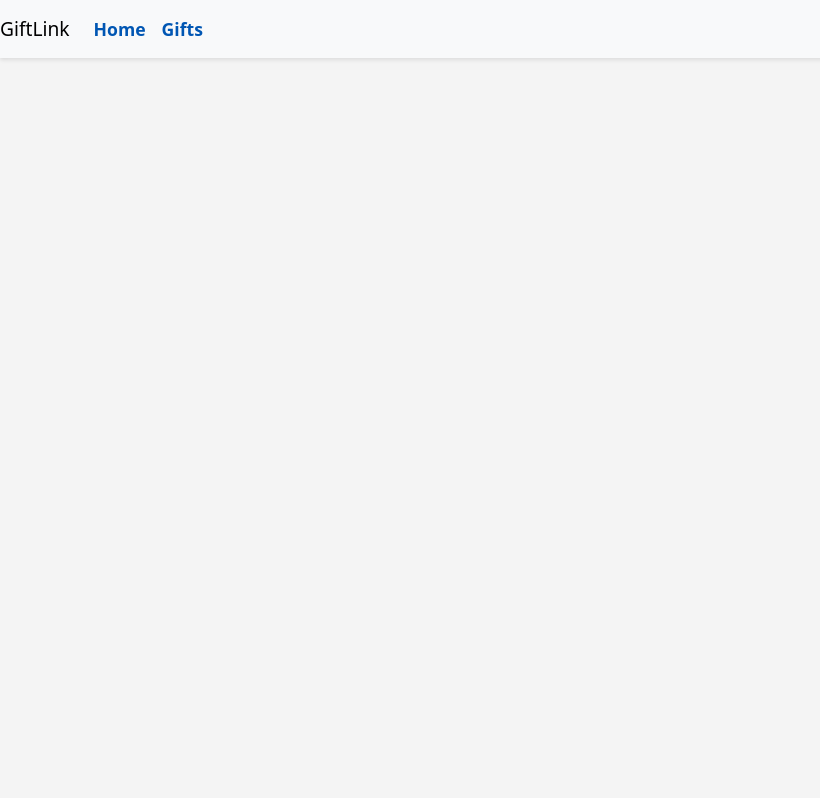
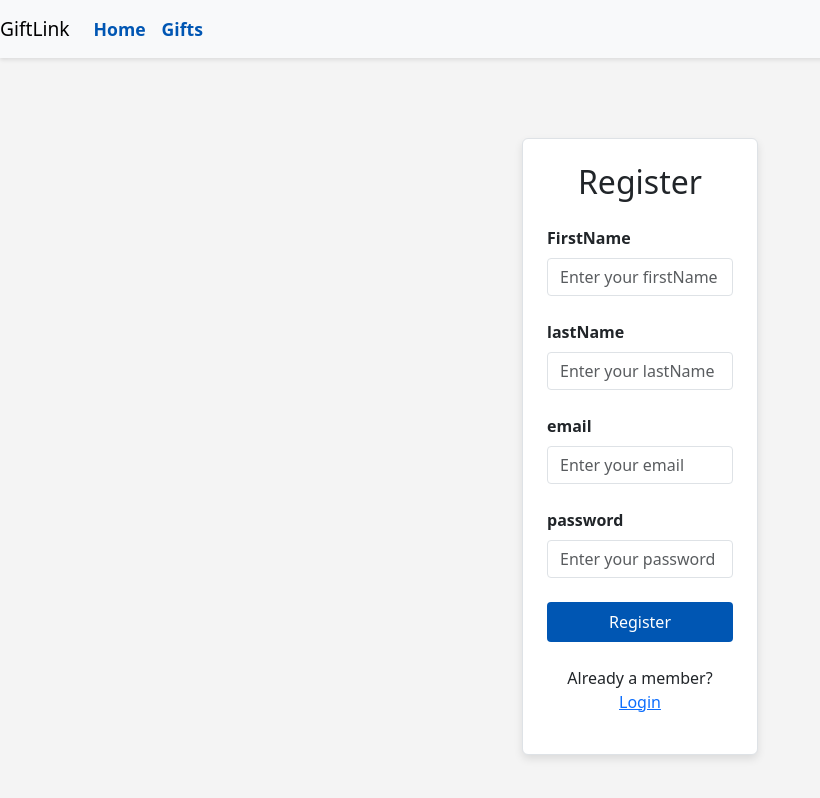
Before and after one commit to Jayeeeesh/fullstack-capstone-project, a React (Create React App) app in the folder giftlink-frontend/: page /app/register in a window 1280 px wide. Before the commit this address had no page. Shown: the whole page, without its empty margins (0-820 px from the left). Built offline with nearby package versions, Linux system fonts and the light colour scheme.

Commit message:
Create the Register and Login Pages

```diff
--- a/giftlink-frontend/src/App.js
+++ b/giftlink-frontend/src/App.js
@@ -4,8 +4,11 @@
 import 'bootstrap/dist/css/bootstrap.min.css';
 import './App.css';
 import Navbar from './components/Navbar/Navbar';
+import LoginPage from './components/LoginPage/LoginPage';
+import RegisterPage from './components/RegisterPage/RegisterPage';
 
 function App() {
+    const navigate = useNavigate();
 
   return (
     <>
@@ -14,6 +17,8 @@
           {/* the final code will not pass the products to every page, but each page will call the server API */}
           <Route path="/" element={<MainPage />} />
           <Route path="/app" element={<MainPage />} />
+          <Route path="/app/login" element={<LoginPage/>} />
+          <Route path="/app/register" element={<RegisterPage />} />
         </Routes>
         </>
   );
--- /dev/null
+++ b/giftlink-frontend/src/components/LoginPage/LoginPage.css
@@ -0,0 +1,44 @@
+.login-card {
+    background-color: #fff;
+    box-shadow: 0px 4px 8px rgba(0, 0, 0, 0.1);
+}
+
+.login-card .form-label {
+    font-weight: 600;
+}
+
+.login-card input {
+    border-radius: 0.25rem;
+}
+
+.login-card .btn {
+    padding: 0.5rem 1rem;
+    border-radius: 0.25rem;
+}
+
+.login-card .btn-primary {
+    background-color: #0056b3;
+    border: none;
+}
+
+.login-card .btn-secondary {
+    background-color: #dc3545;
+    border: none;
+}
+
+.login-card .text-primary {
+    color: #0056b3;
+}
+
+.login-card .text-secondary {
+    color: #6c757d;
+}
+
+/* Additional styles */
+a.text-primary:hover {
+    text-decoration: underline;
+}
+
+a.text-secondary:hover {
+    text-decoration: underline;
+}
--- /dev/null
+++ b/giftlink-frontend/src/components/LoginPage/LoginPage.js
@@ -0,0 +1,57 @@
+
+import React, { useState } from 'react';
+import './LoginPage.css';
+
+function LoginPage() {
+
+    const [email, setEmail] = useState('');
+    const [password, setPassword] = useState('');
+
+    const handleLogin = async () => {
+        console.log("Inside handleLogin");
+    }
+
+
+    return (
+        <div className="container mt-5">
+            <div className="row justify-content-center">
+                <div className="col-md-6 col-lg-4">
+                    <div className="login-card p-4 border rounded">
+                        <h2 className="text-center mb-4 font-weight-bold">Login</h2>
+
+                        <div className="mb-3">
+                            <label htmlFor="email" className="form-label">Email</label>
+                            <input
+                                id="email"
+                                type="email"
+                                className="form-control"
+                                placeholder="Enter your email"
+                                value={email}
+                                onChange={(e) => setEmail(e.target.value)}
+                            />
+                        </div>
+                        <div className="mb-3">
+                            <label htmlFor="password" className="form-label">password</label>
+                            <input
+                                id="password"
+                                type="password"
+                                className="form-control"
+                                placeholder="Enter your password"
+                                value={email}
+                                onChange={(e) => setPassword(e.target.value)}
+                            />
+                        </div>
+
+                        <button className="btn btn-primary w-100 mb-3" onClick={handleLogin}>Login</button>
+                        <p className="mt-4 text-center">
+                            New here? <a href="/app/register" className="text-primary">Register Here</a>
+                        </p>
+
+                    </div>
+                </div>
+            </div>
+        </div>
+    )
+}
+
+export default LoginPage;
--- /dev/null
+++ b/giftlink-frontend/src/components/RegisterPage/RegisterPage.css
@@ -0,0 +1,45 @@
+.register-card {
+	background-color: #fff;
+	box-shadow: 0px 4px 8px rgba(0, 0, 0, 0.1);
+}
+
+.register-card .form-label {
+	font-weight: 600;
+}
+
+.register-card input {
+	border-radius: 0.25rem;
+}
+
+.register-card .btn {
+	padding: 0.5rem 1rem;
+	border-radius: 0.25rem;
+}
+
+.register-card .btn-primary {
+	background-color: #0056b3;
+	border: none;
+}
+
+.register-card .btn-secondary {
+	background-color: #dc3545;
+	border: none;
+}
+
+.register-card .text-primary {
+	color: #0056b3;
+}
+
+.register-card .text-secondary {
+	color: #6c757d;
+}
+
+/* Additional styles */
+
+a.text-primary:hover {
+	text-decoration: underline;
+}
+
+a.text-secondary:hover {
+	text-decoration: underline;
+}
--- /dev/null
+++ b/giftlink-frontend/src/components/RegisterPage/RegisterPage.js
@@ -0,0 +1,85 @@
+import React, {useState } from 'react';
+
+import './RegisterPage.css';
+
+function RegisterPage() {
+    const [firstName, setFirstName] = useState('');
+    const [lastName, setLastName] = useState('');
+    const [email, setEmail] = useState('');
+    const [password, setPassword] = useState('');
+
+    const handleRegister = async () => {
+        console.log("Register invoked")
+    }
+
+    return (
+        <div className="container mt-5">
+            <div className="row justify-content-center">
+                <div className="col-md-6 col-lg-4">
+                    <div className="register-card p-4 border rounded">
+                        <h2 className="text-center mb-4 font-weight-bold">Register</h2>
+
+                        <div className="mb-4">
+
+                            <label htmlFor="firstName" className="form-label">FirstName</label>
+                                <input
+                                    id="firstName"
+                                    type="text"
+                                    className="form-control"
+                                    placeholder="Enter your firstName"
+                                    value={firstName}
+                                    onChange={(e) => setFirstName(e.target.value)}
+                                />
+                        </div>
+                        <div className="mb-4">
+
+                            <label htmlFor="lastName" className="form-label"> lastName</label>
+                                <input
+                                    id="lastName"
+                                    type="text"
+                                    className="form-control"
+                                    placeholder="Enter your lastName"
+                                    value={lastName}
+                                    onChange={(e) => setLastName(e.target.value)}
+                                />
+                        </div>
+                        <div className="mb-4">
+
+                            <label htmlFor="email" className="form-label"> email</label>
+                                <input
+                                    id="email"
+                                    type="email"
+                                    className="form-control"
+                                    placeholder="Enter your email"
+                                    value={email}
+                                    onChange={(e) => setEmail(e.target.value)}
+                                />
+                        </div>
+                        <div className="mb-4">
+
+                            <label htmlFor="password" className="form-label">password</label>
+                                <input
+                                    id="password"
+                                    type="password"
+                                    className="form-control"
+                                    placeholder="Enter your password"
+                                    value={password}
+                                    onChange={(e) => setPassword(e.target.value)}
+                                />
+                        </div>
+
+                        <button className="btn btn-primary w-100 mb-3" onClick={handleRegister}>Register</button>
+
+                        <p className="mt-4 text-center">
+                            Already a member? <a href="/app/login" className="text-primary">Login</a>
+                        </p>
+
+                    </div>
+                </div>
+            </div>
+        </div>
+
+    )
+}
+
+export default RegisterPage;
```
Also changed, not shown: 1 other file (tests, documents, lock files or other folders).
